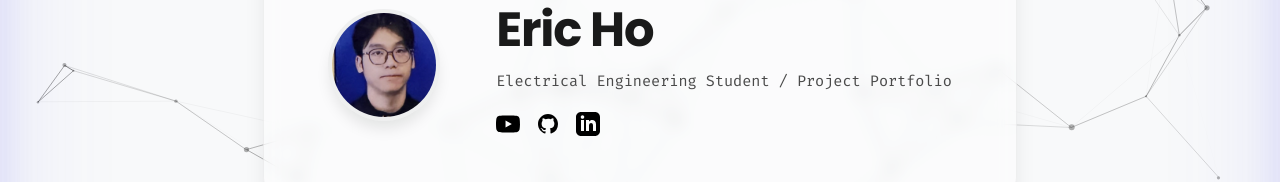
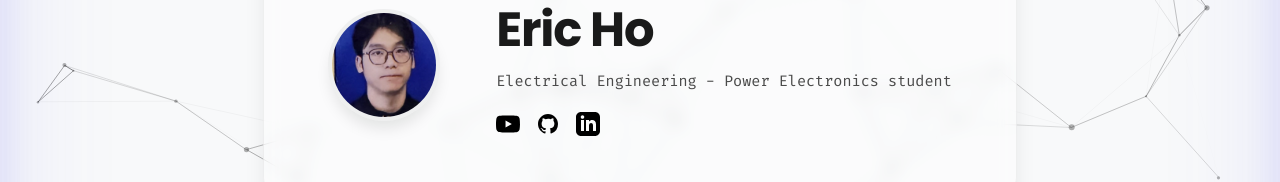
Before and after one commit to hiepxuanho/Engineering-Portfolio, a Next.js app: page / in a window 1280 px wide. Shown: the part 335-517 px from the top of the page. Built offline with nearby package versions, Linux system fonts and the light colour scheme.

Commit message:
Update front page bio to Electrical Engineering - Power Electronics student

```diff
--- a/src/app/page.js
+++ b/src/app/page.js
@@ -16,7 +16,7 @@ export default function Home() {
         <div className="home-content">
           <h1 className="home-title">Eric Ho</h1>
           <div className="mono home-bio">
-            Electrical Engineering Student / Project Portfolio
+            Electrical Engineering - Power Electronics student
           </div>
 
           <div className="social-links">
```
